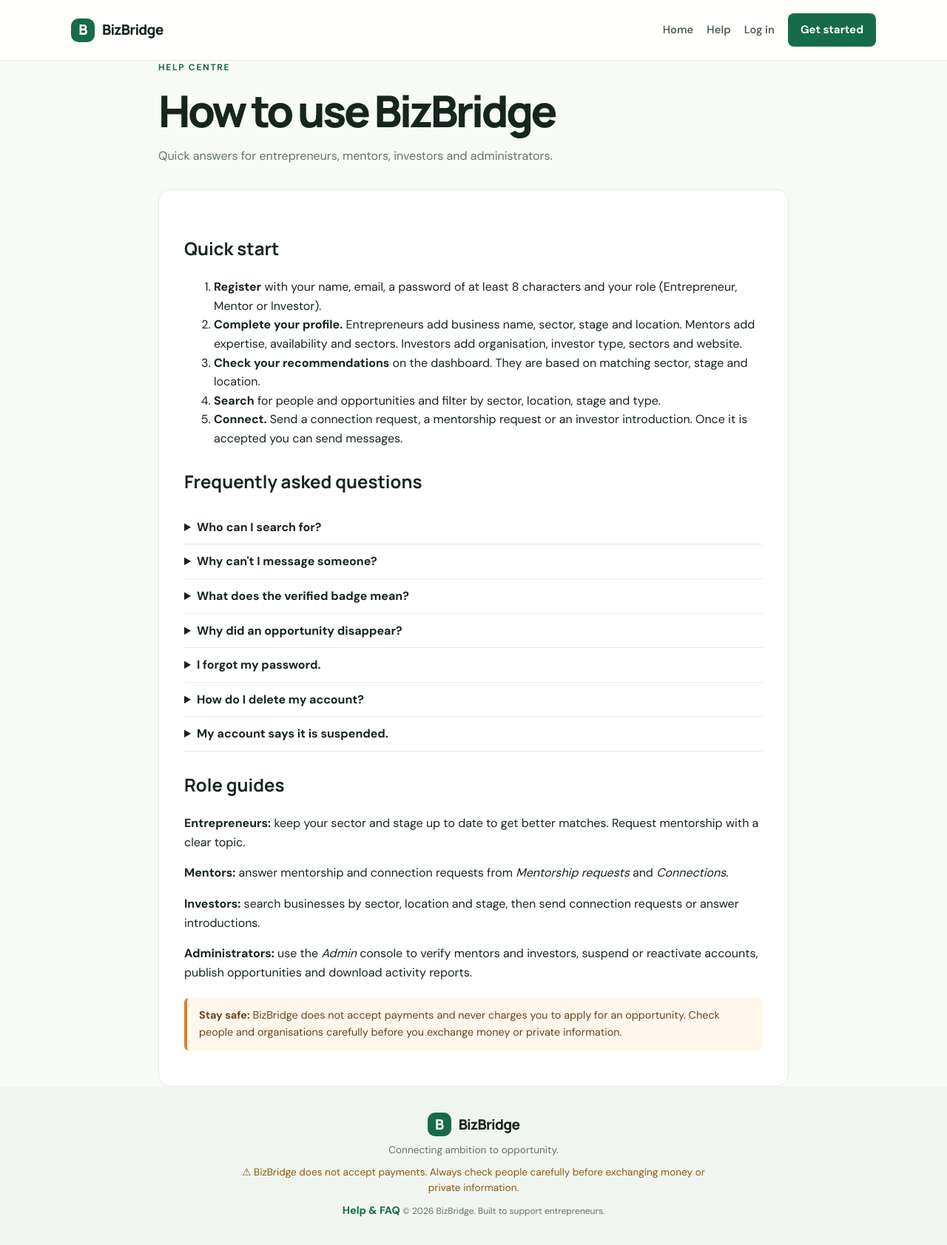
After one commit to duwase7/bizbridge, a Django app: page /help/ in a window 1280 px wide. The commit adds this page. Shown: the whole page at 74% size. Run offline with Django 5.2, Linux system fonts and the light colour scheme.

Commit message:
feat: add help page, menu help link and payment safety warning (NFR-05)

```diff
--- a/bizbridge/urls.py
+++ b/bizbridge/urls.py
@@ -7,6 +7,7 @@ urlpatterns = [
     path("admin/", admin.site.urls),
     path("manage/", include("adminpanel.urls")),
     path("", account_views.home, name="home"),
+    path("help/", account_views.help_page, name="help"),
     path("accounts/", include("accounts.urls")),
     path("people/", account_views.people_directory, name="people_directory"),
     path("people/<int:user_id>/", account_views.person_detail, name="person_detail"),
--- a/static/css/styles.css
+++ b/static/css/styles.css
@@ -55,3 +55,8 @@ a.notification-card{display:flex}
 .admin-actions form{display:flex;flex-wrap:wrap;gap:6px}.admin-actions{display:flex;flex-wrap:wrap;gap:6px}.admin-actions .button-small{padding:6px 11px;font-size:.8rem}
 .button-danger{background:#b3261e}.button-danger:hover{background:#8c1d18}
 @media(max-width:800px){.admin-columns{grid-template-columns:1fr}}
+
+/* Help, safety and account pages */
+.help-content h2{font-family:Manrope,sans-serif;margin-top:26px}.help-content details{border-bottom:1px solid var(--line);padding:10px 0}.help-content summary{cursor:pointer;font-weight:700}
+.footer-warning{max-width:640px;margin:8px auto;font-size:.85rem;color:#8a5a12}.danger-link{color:#b3261e;font-weight:600}
+.site-footer .footer-warning{margin:8px auto}.detail-card>.section-title:first-child{margin-top:0}
--- a/templates/base.html
+++ b/templates/base.html
@@ -29,12 +29,14 @@
                 {% elif user.role == "investor" %}
                     <a href="{% url 'investor_connection_requests' %}">Entrepreneur requests</a>
                 {% endif %}
+                <a href="{% url 'help' %}">Help</a>
                 <form method="post" action="{% url 'logout' %}" class="nav-form">
                     {% csrf_token %}
                     <button class="nav-link" type="submit">Log out</button>
                 </form>
             {% else %}
                 <a href="{% url 'home' %}">Home</a>
+                <a href="{% url 'help' %}">Help</a>
                 <a href="{% url 'login' %}">Log in</a>
                 <a class="button button-small" href="{% url 'signup' %}">Get started</a>
             {% endif %}
@@ -52,6 +54,8 @@
     <footer class="site-footer">
         <span class="brand"><span class="brand-mark">B</span> BizBridge</span>
         <p>Connecting ambition to opportunity.</p>
+        <p class="footer-warning" role="note">⚠ BizBridge does not accept payments. Always check people carefully before exchanging money or private information.</p>
+        <a class="text-link" href="{% url 'help' %}">Help &amp; FAQ</a>
         <small>© {% now "Y" %} BizBridge. Built to support entrepreneurs.</small>
     </footer>
 </body>
--- /dev/null
+++ b/templates/help.html
@@ -0,0 +1,39 @@
+{% extends "base.html" %}
+{% block title %}Help &amp; FAQ | BizBridge{% endblock %}
+{% block content %}
+<section class="opportunities-page detail-page">
+    <div class="page-heading">
+        <p class="eyebrow">Help centre</p>
+        <h1>How to use BizBridge</h1>
+        <p>Quick answers for entrepreneurs, mentors, investors and administrators.</p>
+    </div>
+
+    <div class="detail-card help-content">
+        <h2>Quick start</h2>
+        <ol>
+            <li><strong>Register</strong> with your name, email, a password of at least 8 characters and your role (Entrepreneur, Mentor or Investor).</li>
+            <li><strong>Complete your profile.</strong> Entrepreneurs add business name, sector, stage and location. Mentors add expertise, availability and sectors. Investors add organisation, investor type, sectors and website.</li>
+            <li><strong>Check your recommendations</strong> on the dashboard. They are based on matching sector, stage and location.</li>
+            <li><strong>Search</strong> for people and opportunities and filter by sector, location, stage and type.</li>
+            <li><strong>Connect.</strong> Send a connection request, a mentorship request or an investor introduction. Once it is accepted you can send messages.</li>
+        </ol>
+
+        <h2>Frequently asked questions</h2>
+        <details><summary>Who can I search for?</summary><p>Entrepreneurs can search for mentors, investors and other entrepreneurs (potential partners). Mentors and investors can search for entrepreneurs and their businesses.</p></details>
+        <details><summary>Why can't I message someone?</summary><p>Messaging opens only after a connection, mentorship or investor request has been accepted. This protects members from unwanted messages.</p></details>
+        <details><summary>What does the verified badge mean?</summary><p>An administrator has reviewed that mentor's or investor's profile. Even so, always do your own checks before you share money or private information.</p></details>
+        <details><summary>Why did an opportunity disappear?</summary><p>Opportunities are hidden automatically after their deadline has passed.</p></details>
+        <details><summary>I forgot my password.</summary><p>Use <a class="text-link" href="{% url 'password_reset' %}">Forgot your password?</a> on the login page. We email you a one-time link.</p></details>
+        <details><summary>How do I delete my account?</summary><p>Go to <em>Edit profile → Delete my account</em>. Your profile, requests and messages are permanently removed, as required by Rwanda's data protection law (Law No. 058/2021).</p></details>
+        <details><summary>My account says it is suspended.</summary><p>An administrator suspended the account, possibly after a complaint. Contact the BizBridge team so they can review it and reactivate the account.</p></details>
+
+        <h2>Role guides</h2>
+        <p><strong>Entrepreneurs:</strong> keep your sector and stage up to date to get better matches. Request mentorship with a clear topic.</p>
+        <p><strong>Mentors:</strong> answer mentorship and connection requests from <em>Mentorship requests</em> and <em>Connections</em>.</p>
+        <p><strong>Investors:</strong> search businesses by sector, location and stage, then send connection requests or answer introductions.</p>
+        <p><strong>Administrators:</strong> use the <em>Admin</em> console to verify mentors and investors, suspend or reactivate accounts, publish opportunities and download activity reports.</p>
+
+        <p class="safety-note"><strong>Stay safe:</strong> BizBridge does not accept payments and never charges you to apply for an opportunity. Check people and organisations carefully before you exchange money or private information.</p>
+    </div>
+</section>
+{% endblock %}
```
